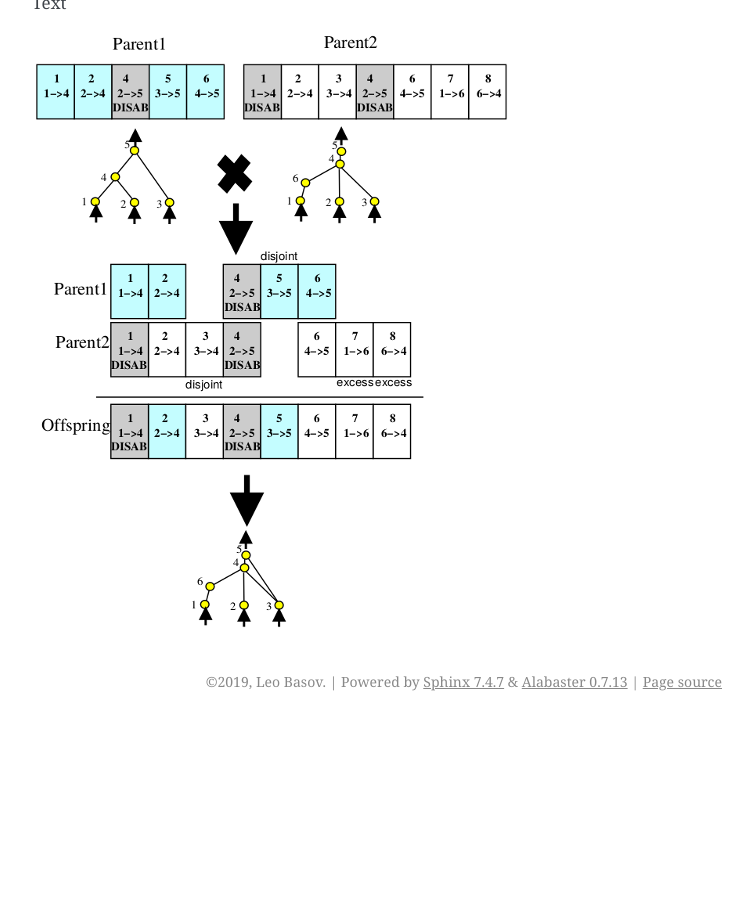
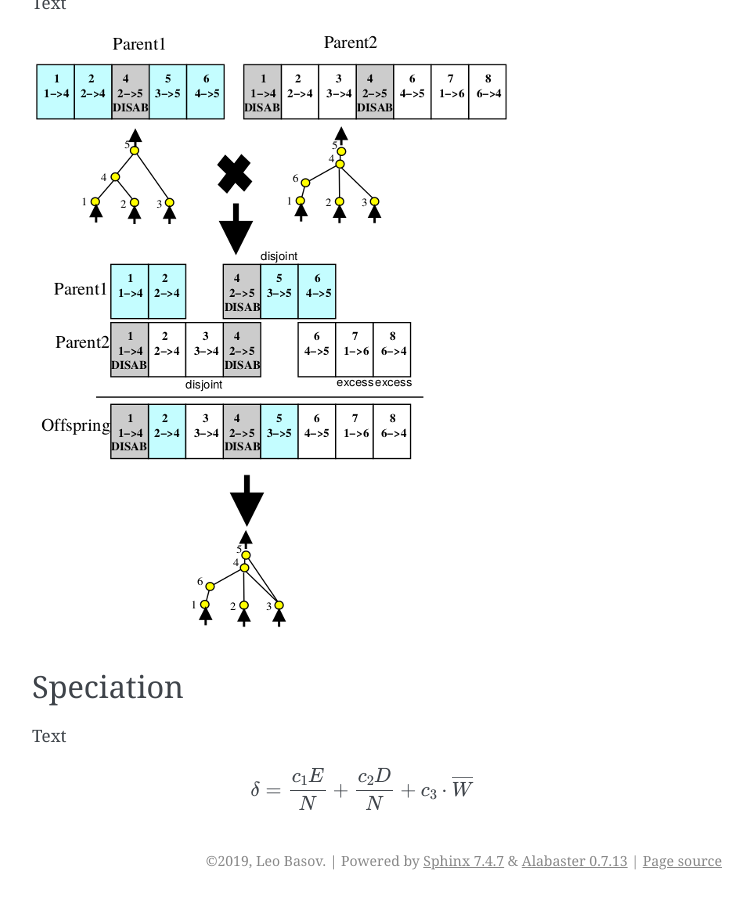
Before and after one commit to LeoBasov/neat-python, a Sphinx documentation site: the page built from doc/source/files/model.rst, in a window 1280 px wide and 900 px high, scrolled down 1129 px. Shown: the whole window, without its empty margins (388-1141 px from the left). Built offline with Sphinx 7.4.7, drawn with Linux system fonts in a browser that asks for light colours; before the commit the page ends 1850 px from its top, so only the background shows below that.

Commit message:
Added formula to documentation.

```diff
--- a/doc/source/files/model.rst
+++ b/doc/source/files/model.rst
@@ -20,6 +20,13 @@ Text
 
 |mating|
 
+Speciation
+----------
+Text
+
+.. math::
+   \delta = \frac{c_1 E}{N} + \frac{c_2 D}{N} + c_3 \cdot{\overline{W}}
+
 .. |genome| image:: /_static/genome.png
 .. |mating| image:: /_static/mating_neat.png
 .. |mutation| image:: /_static/mutation.png
```
